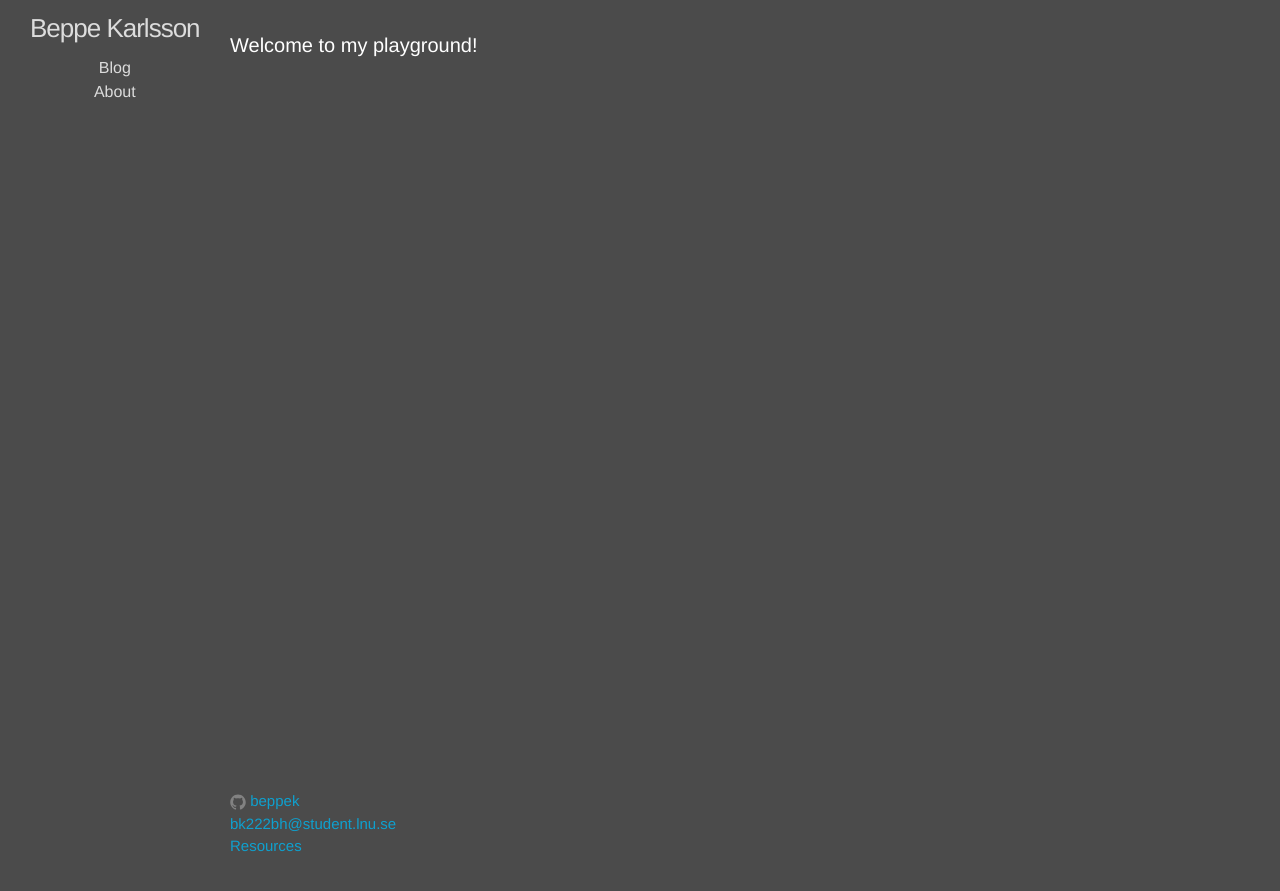
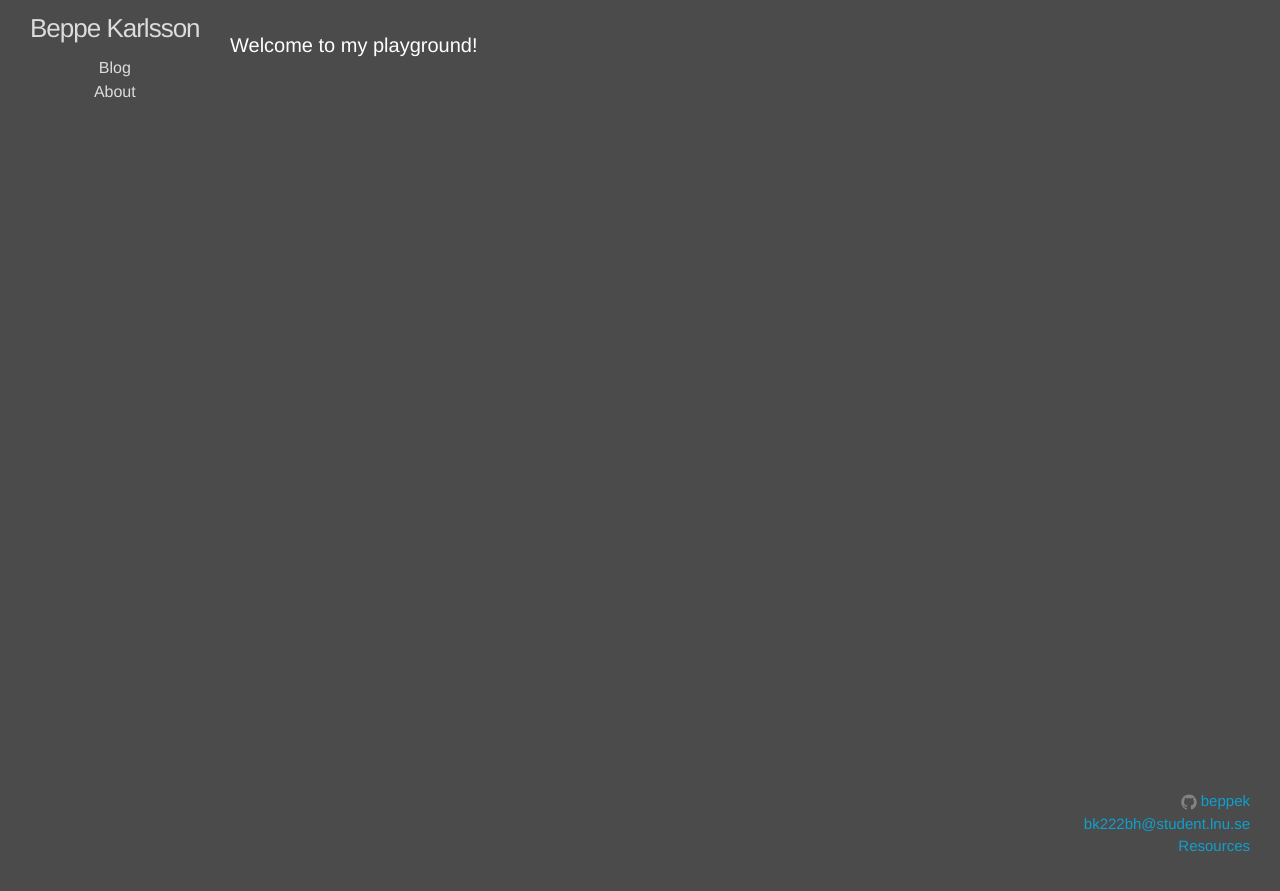
Before and after one commit to beppek/beppek.github.io, a Jekyll site: the page built from index.html, in a window 1280 px wide. Shown: the top 891 px of the page. Built offline with Jekyll 4.4.1, drawn with Linux system fonts in a browser that asks for light colours.

Commit message:
better positioning of footer

```diff
--- a/_sass/_base.scss
+++ b/_sass/_base.scss
@@ -24,7 +24,8 @@ body {
     padding-bottom:80px; /* Height of the footer element */
 }
 .site-footer {
-    width:100%;
+    width: -webkit-calc(100% - (#{$menu-width}));
+    width:         calc(100% - (#{$menu-width}));
     height:80px;
     position:absolute;
     bottom:0;
--- a/_sass/_layout.scss
+++ b/_sass/_layout.scss
@@ -98,6 +98,7 @@
  */
 .site-footer {
     padding: $spacing-unit 0 $spacing-unit $menu-width;
+    text-align: right;
 }
 
 .footer-heading {
@@ -119,7 +120,7 @@
 }
 
 .footer-col {
-    float: left;
+    float: right;
     margin-bottom: $spacing-unit / 2;
     padding-left: $spacing-unit / 2;
 }
```
